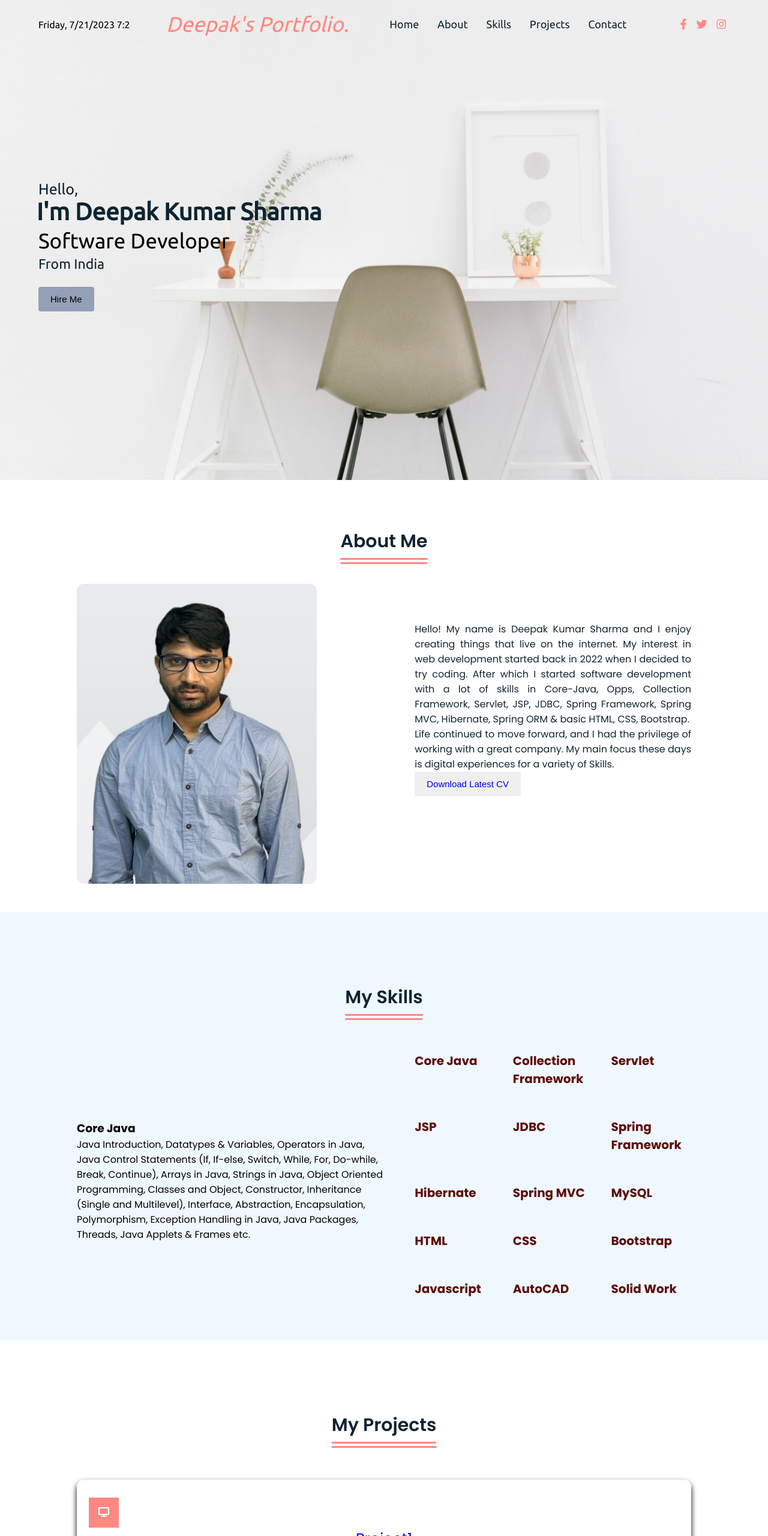
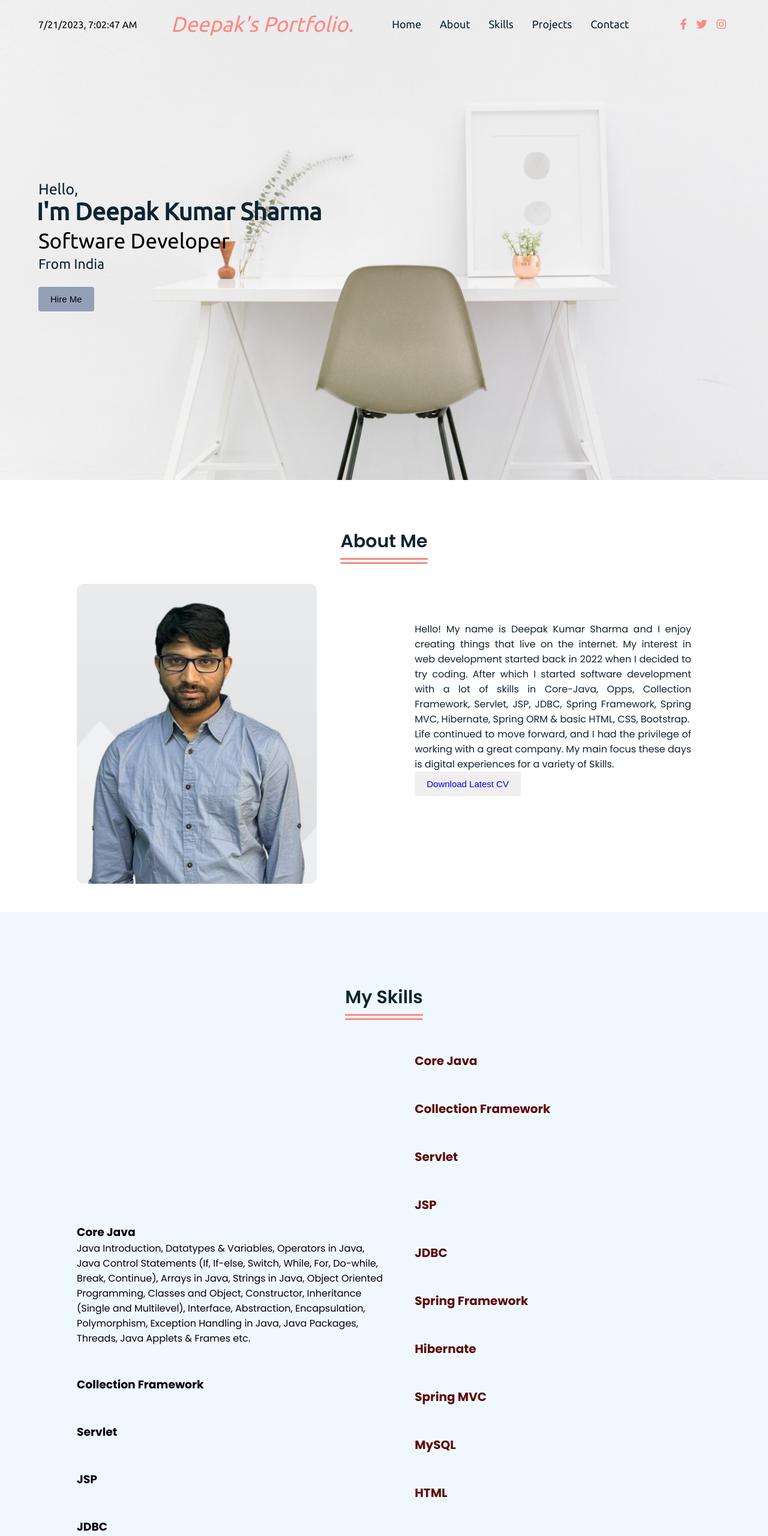
Before and after one commit to deepak15081994/deepak15081994.github.io, a plain HTML site: page index.html in a window 1280 px wide. Shown: the top 2560 px of the page at 60% size. Drawn offline with nearby package versions, Linux system fonts and the light colour scheme.

Commit message:
secondFinal

```diff
--- a/css/style.css
+++ b/css/style.css
@@ -312,7 +312,7 @@ section .button button:hover{
   justify-content: space-between;
 }
 .skills-details .box{
-  width: calc(100% / 3 - 20px);
+  width: calc(100% - 20px);
   margin: 20px 0;
 }
 .skills-details .boxes .topic{
--- a/index.html
+++ b/index.html
@@ -12,6 +12,7 @@
         <link rel="stylesheet" href="/css/style.css">
 
         <link rel="preconnect" href="https://fonts.googleapis.com">
+        <script src="https://ajax.googleapis.com/ajax/libs/jquery/3.5.1/jquery.min.js"></script>
 
 </head>
   <body>
@@ -26,7 +27,23 @@
     <!-- navbar start -->
 <nav>
   <div class="navbar">
-    <div id="datetime"></div>
+    <!-- <div id="datetime"></div> -->
+
+    <p id="currentDateTime"></p>
+
+    <script>
+      $(document).ready(function() {
+        // Update the current date and time every second
+        setInterval(updateDateTime, 1000);
+      });
+
+      function updateDateTime() {
+        var currentDateTime = new Date();
+        var formattedDateTime = currentDateTime.toLocaleString();
+        $('#currentDateTime').text(formattedDateTime);
+      }
+    </script>
+
     <div class="logo"><em>Deepak's Portfolio.</em></div>
 
         <ul class="menu">
@@ -94,7 +111,16 @@
         <div class="text">
           <div class="topic"></div>
           <p><b><h3>Core Java</h3></b>Java Introduction, Datatypes & Variables, Operators in Java, Java Control Statements (If, If-else, Switch, While, For, Do-while, Break, Continue), Arrays in Java, Strings in Java, Object Oriented Programming, Classes and Object, Constructor, Inheritance (Single and Multilevel), Interface, Abstraction, Encapsulation, Polymorphism, Exception Handling in Java, Java Packages, Threads, Java Applets & Frames etc. </p>
-
+          <br><br>
+          <p><b><h3>Collection Framework</h3></b></p>
+          <br><br>
+          <p><b><h3>Servlet</h3></b></p>
+          <br><br>
+          <p><b><h3>JSP</h3></b></p>
+          <br><br>
+          <p><b><h3>JDBC</h3></b></p>
+          <br><br>
+          <p><b><h3>MySQL</h3></b></p>
             <!-- <div class="experience">
               <div class="num">0</div>
               <div class="exp">Year of<br>experience</div>
```
